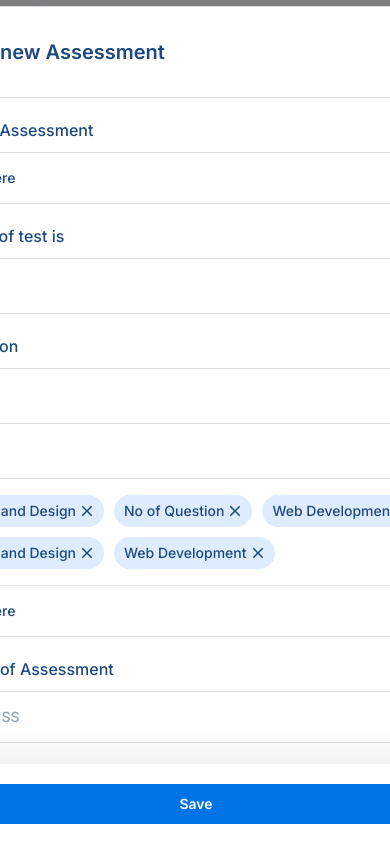
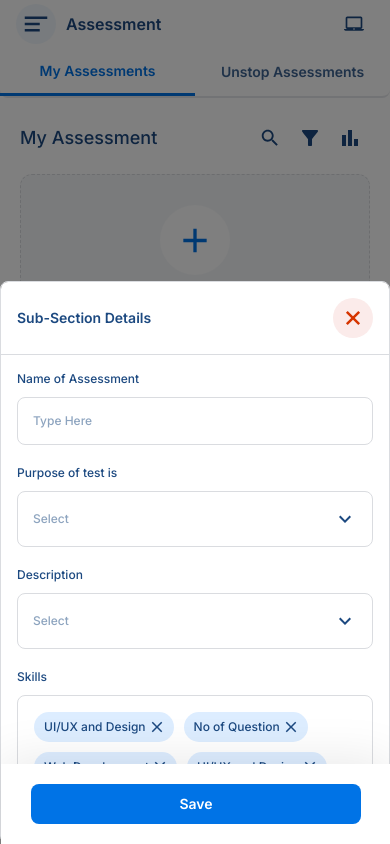
Before and after one commit to shobhit-28/unstop-challenge-1, a React (Vite) app: page / in a window 390 px wide. Both pictures are taken after a click on the button 195 px from the left and 267 px from the top of the page. Built offline with nearby package versions, Linux system fonts and the light colour scheme.

Commit message:
done with responsiveness

```diff
--- a/src/components/addAssessmentForm/addAssessmentForm.jsx
+++ b/src/components/addAssessmentForm/addAssessmentForm.jsx
@@ -4,7 +4,7 @@ import { skillsData } from "../../data/data"
 import classNames from "classnames"
 
 export const AddAssessmentForm = () => {
-    const { isAddAssessmentFormOpen, setIsAddAssessmentFormOpen } = useContext(StateHandlerContext)
+    const { isAddAssessmentFormOpen, setIsAddAssessmentFormOpen, screenWidth } = useContext(StateHandlerContext)
 
     const formRef = useRef()
 
@@ -31,31 +31,45 @@ export const AddAssessmentForm = () => {
         >
 
             {/* form */}
-            <div className={classNames("w-[36.9375rem] bg-white rounded-lg border border-[#DADCE0] max-h-screen overflow-auto fixed bottom-0", {
+            <div className={classNames("w-[36.9375rem] bg-white rounded-lg border border-[#DADCE0] max-h-screen overflow-auto fixed bottom-0",
+                "md:w-[23.4375rem] md:h-5/6",
+                "sm:w-screen sm:h-4/6",
+                {
                     '-mb-[500%] duration-[2s]': !isAddAssessmentFormOpen,
                     'mb-[0]  duration-[.8s]': isAddAssessmentFormOpen,
                 })} ref={formRef}>
 
-                <div className="flex justify-between items-center p-[1.875rem] border-b border-[#DADCE0]">
-                    <p className="text-xl font-semibold">Create new Assessment</p>
+                <div className="
+                flex justify-between items-center p-[1.875rem] border-b border-[#DADCE0]
+                md:p-4
+                ">
+                    <p className="text-xl font-semibold md:text-sm">{screenWidth <= 900 ? 'Sub-Section Details' : 'Create new Assessment'}</p>
                     <button onClick={() => setIsAddAssessmentFormOpen(false)}>
+                        {screenWidth <= 900
+                            ?
+                            <div className="w-10 h-10 flex justify-center items-center bg-[#FBEBEA] rounded-full">
                                 <svg width="30" height="30" viewBox="0 0 30 30" fill="none" xmlns="http://www.w3.org/2000/svg">
+                                    <path d="M9.6967 22.071L15 16.7677L20.3033 22.071L22.0711 20.3033L16.7678 15L22.0711 9.69668L20.3033 7.92891L15 13.2322L9.6967 7.92891L7.92893 9.69668L13.2322 15L7.92893 20.3033L9.6967 22.071Z" fill="#D63500" />
+                                </svg>
+                            </div>
+                            :
+                            <svg className="bg-" width="30" height="30" viewBox="0 0 30 30" fill="none" xmlns="http://www.w3.org/2000/svg">
                                 <path d="M20.3033 22.071L15 16.7677L9.6967 22.071L7.92893 20.3033L13.2322 15L7.92893 9.69668L9.6967 7.92891L15 13.2322L20.3033 7.92891L22.0711 9.69668L16.7678 15L22.0711 20.3033L20.3033 22.071Z" fill="#323232" />
-                        </svg>
+                            </svg>}
                     </button>
                 </div>
 
 
-                <div className="py-5 px-[1.875rem] flex flex-col gap-5 items-start">
+                <div className="py-5 px-[1.875rem] flex flex-col gap-5 items-start md:p-4">
 
                     <div className="w-full flex flex-col gap-[.625rem]">
-                        <p className="text-base font-medium">Name of Assessment</p>
-                        <input disabled type="text" name="" id="" className="p-[0.9375rem] border border-[#DADCE0] rounded-lg w-full bg-white text-sm font-medium" value={'Type Here'} />
+                        <p className="text-base font-medium md:text-xs">Name of Assessment</p>
+                        <input disabled type="text" name="" id="" className="p-[0.9375rem] border border-[#DADCE0] rounded-lg w-full bg-white text-sm font-medium md:text-xs md:text-[#8DA4BF]" value={'Type Here'} />
                     </div>
 
                     <div className="w-full flex flex-col gap-[.625rem]">
-                        <p className="text-base font-medium">Purpose of test is</p>
-                        <div className="p-[0.9375rem] border border-[#DADCE0] rounded-lg w-full bg-white text-sm font-medium flex justify-between items-center">
+                        <p className="text-base font-medium md:text-xs">Purpose of test is</p>
+                        <div className="p-[0.9375rem] border border-[#DADCE0] rounded-lg w-full bg-white text-sm font-medium flex justify-between items-center md:text-xs md:text-[#8DA4BF]">
                             <p className="">Select</p>
                             <svg width="24" height="24" viewBox="0 0 24 24" fill="none" xmlns="http://www.w3.org/2000/svg">
                                 <g clipPath="url(#clip0_0_1682)">
@@ -71,8 +85,8 @@ export const AddAssessmentForm = () => {
                     </div>
 
                     <div className="w-full flex flex-col gap-[.625rem]">
-                        <p className="text-base font-medium">Description</p>
-                        <div className="p-[0.9375rem] border border-[#DADCE0] rounded-lg w-full bg-white text-sm font-medium flex justify-between items-center">
+                        <p className="text-base font-medium md:text-xs">Description</p>
+                        <div className="p-[0.9375rem] border border-[#DADCE0] rounded-lg w-full bg-white text-sm font-medium flex justify-between items-center md:text-xs md:text-[#8DA4BF]">
                             <p className="">Select</p>
                             <svg width="24" height="24" viewBox="0 0 24 24" fill="none" xmlns="http://www.w3.org/2000/svg">
                                 <g clipPath="url(#clip0_0_1682)">
@@ -88,13 +102,13 @@ export const AddAssessmentForm = () => {
                     </div>
 
                     <div className="w-full flex flex-col gap-[.625rem]">
-                        <p className="text-base font-medium">Skills</p>
+                        <p className="text-base font-medium md:text-xs">Skills</p>
                         <div className="border border-[#DADCE0] rounded-lg w-full bg-white text-sm font-medium">
 
                             <div className="flex flex-wrap gap-[.625rem] p-4 border-b">
 
                                 {skillsData.map((skill, index) => (
-                                    <p key={index} className="flex items-center gap-[.125rem] bg-[#DDEDFF] rounded-3xl py-[.375rem] pr-2 pl-[.625rem]">{skill}
+                                    <p key={index} className="flex items-center gap-[.125rem] bg-[#DDEDFF] rounded-3xl py-[.375rem] pr-2 pl-[.625rem] md:text-xs">{skill}
                                         <svg width="18" height="18" viewBox="0 0 18 18" fill="none" xmlns="http://www.w3.org/2000/svg">
                                             <g clipPath="url(#clip0_0_1698)">
                                                 <path d="M14.25 4.8075L13.1925 3.75L9 7.9425L4.8075 3.75L3.75 4.8075L7.9425 9L3.75 13.1925L4.8075 14.25L9 10.0575L13.1925 14.25L14.25 13.1925L10.0575 9L14.25 4.8075Z" fill="#1C4980" />
@@ -110,18 +124,21 @@ export const AddAssessmentForm = () => {
 
                             </div>
 
-                            <input disabled type="text" name="" id="" className="p-[0.9375rem] rounded-lg w-full bg-white text-sm font-medium" value={'Type Here'} />
+                            <input disabled type="text" name="" id="" className="p-[0.9375rem] rounded-lg w-full bg-white text-sm font-medium md:text-xs md:text-[#8DA4BF]" value={'Type Here'} />
                         </div>
                     </div>
 
-                    <div className="w-full flex flex-col gap-[.625rem] mb-20">
+                    <div className="w-full flex flex-col gap-[.625rem] mb-20 md:text-xs">
                         <p className="text-base font-medium">Duration of Assessment</p>
-                        <input disabled type="text" name="" id="" className="p-[0.9375rem] border border-[#DADCE0] rounded-lg w-full bg-white text-sm font-medium text-[#8DA4BF]" value={'HH:MM:SS'} />
+                        <input disabled type="text" name="" id="" className="p-[0.9375rem] border border-[#DADCE0] rounded-lg w-full bg-white text-sm font-medium text-[#8DA4BF] md:text-xs" value={'HH:MM:SS'} />
                     </div>
 
                 </div>
 
-                <div className={classNames("py-5 px-[1.875rem] shadow-[0_-4px_50px_0px_rgba(0,0,0,0.09)] fixed bottom-0 bg-white w-[36.9375rem]", {
+                <div className={classNames("py-5 px-[1.875rem] shadow-[0_-4px_50px_0px_rgba(0,0,0,0.09)] fixed bottom-0 bg-white w-[36.9375rem]",
+                    'md:w-[23.4375rem]',
+                    'sm:w-screen',
+                    {
                         '-mb-[200%] duration-[2s]': !isAddAssessmentFormOpen,
                         'mb-[0] duration-[.8s]': isAddAssessmentFormOpen,
                     })}>
--- a/src/components/assessmentCard/assessmentCard.jsx
+++ b/src/components/assessmentCard/assessmentCard.jsx
@@ -27,6 +27,12 @@ export const AssessmentCard = ({ num }) => {
                                 <path d="M1 0V16" stroke="#DADCE0" />
                             </svg>
                             <p className="flex items-center gap-1">
+                                {screenWidth <= 900
+                                    ?
+                                    <svg width="12" height="13" viewBox="0 0 12 13" fill="none" xmlns="http://www.w3.org/2000/svg">
+                                        <path d="M7.99545 9.12313L8.85996 8.26594L6.60572 6.0117V2.84606H5.39428V6.52034L7.99545 9.12313ZM6 12.5C5.1708 12.5 4.39283 12.3438 3.66609 12.0315C2.93935 11.7192 2.30282 11.2899 1.75648 10.7435C1.21014 10.1972 0.780811 9.5599 0.468486 8.83167C0.156162 8.10344 0 7.32388 0 6.49299C0 5.6621 0.156162 4.88232 0.468486 4.15367C0.780811 3.42501 1.21014 2.79007 1.75648 2.24883C2.30282 1.70759 2.9401 1.28081 3.66833 0.968486C4.39656 0.656162 5.17612 0.5 6.00701 0.5C6.8379 0.5 7.61771 0.657386 8.34643 0.972158C9.07514 1.28693 9.70903 1.71412 10.2481 2.25373C10.7871 2.79333 11.2139 3.42787 11.5283 4.15734C11.8428 4.88681 12 5.6677 12 6.5C12 7.3292 11.8438 8.10717 11.5315 8.83391C11.2192 9.56065 10.7924 10.1972 10.2512 10.7435C9.70993 11.2899 9.07432 11.7192 8.34433 12.0315C7.61434 12.3438 6.8329 12.5 6 12.5ZM6.00727 11.23C7.31584 11.23 8.43011 10.7682 9.35006 9.8446C10.27 8.92099 10.73 7.80369 10.73 6.4927C10.73 5.18171 10.27 4.06684 9.35009 3.1481C8.43016 2.22937 7.3159 1.77 6.00733 1.77C4.69876 1.77 3.58206 2.22937 2.65723 3.1481C1.73241 4.06684 1.27 5.18171 1.27 6.4927C1.27 7.80369 1.7324 8.92099 2.6572 9.8446C3.582 10.7682 4.69869 11.23 6.00727 11.23Z" fill="#8DA4BF" />
+                                    </svg>
+                                    :
                                     <svg width="14" height="14" viewBox="0 0 14 14" fill="none" xmlns="http://www.w3.org/2000/svg">
                                         <g clipPath="url(#clip0_0_568)">
                                             <path d="M11.6667 1.75001H11.0834V0.583344H9.91669V1.75001H4.08335V0.583344H2.91669V1.75001H2.33335C1.69169 1.75001 1.16669 2.27501 1.16669 2.91668V12.25C1.16669 12.8917 1.69169 13.4167 2.33335 13.4167H11.6667C12.3084 13.4167 12.8334 12.8917 12.8334 12.25V2.91668C12.8334 2.27501 12.3084 1.75001 11.6667 1.75001ZM11.6667 12.25H2.33335V4.66668H11.6667V12.25Z" fill="#1C4980" />
@@ -37,7 +43,7 @@ export const AssessmentCard = ({ num }) => {
                                                 <rect width="14" height="14" fill="white" />
                                             </clipPath>
                                         </defs>
-                                </svg>
+                                    </svg>}
                                 <span className="text-[#8DA4BF] text-xs font-medium">20 Apr 2023</span>
                             </p>
                         </div>
@@ -57,7 +63,7 @@ export const AssessmentCard = ({ num }) => {
             </div>
 
             {/* partition */}
-            {screenWidth > 450
+            {screenWidth >= 450
                 &&
                 <svg className="my-4 mx-auto" width="356" height="2" viewBox="0 0 356 2" fill="none" xmlns="http://www.w3.org/2000/svg">
                     <path d="M0 1H356" stroke="#DADCE0" strokeDasharray="3 3" />
@@ -66,7 +72,7 @@ export const AssessmentCard = ({ num }) => {
 
 
             {/* footer section */}
-            <div className="flex justify-between items-center xs:flex-col xs:items-start xs:gap-2">
+            <div className="flex justify-between items-center sm:flex-col sm:items-start sm:gap-2">
 
                 <div className="flex gap-[0.875rem]">
                     <div className="">
@@ -95,6 +101,8 @@ export const AssessmentCard = ({ num }) => {
                             Share
                         </span>
                     </button>
+
+                    <div className="flex gap-1 items-center">
 
                         <div className="flex items-center">
                             {(() => {
@@ -129,9 +137,12 @@ export const AssessmentCard = ({ num }) => {
                                             </>
                                         )
                                     default:
-                                    return <p className="declaration"></p>
+                                        return <p className=""></p>
                                 }
                             })()}
+                        </div>
+
+                        {screenWidth <= 900 && <p className="text-xs font-semibold">+{num === 324090 ? `32,4090` : num}</p>}
                     </div>
 
                 </div>
--- a/src/components/myAssessment/myAssessment.jsx
+++ b/src/components/myAssessment/myAssessment.jsx
@@ -1,9 +1,10 @@
 import { useContext } from "react"
+import classNames from "classnames"
+
+import { BiPlus } from 'react-icons/bi'
 
 import { StateHandlerContext } from "../../context/stateHandlerContext"
-
 import { AssessmentCard } from "../assessmentCard/assessmentCard"
-import classNames from "classnames"
 
 export const MyAssessment = () => {
     const { setIsAddAssessmentFormOpen, screenWidth, isOverViewOpen, setIsOverViewOpen } = useContext(StateHandlerContext)
@@ -11,12 +12,12 @@ export const MyAssessment = () => {
     return (
         <div className={classNames("mt-6 text-[#1C4980] md:mt-0", {
         })}>
-            <div className="flex items-center justify-between">
-                <p className="text-lg mb-4 font-medium">My Assessment</p>
+            <div className="flex items-center justify-between mb-4">
+                <p className="text-lg font-medium">My Assessment</p>
                 {screenWidth <= 900 &&
                     <div className="flex">
 
-                        <div className="w-10 h-10 p-1">
+                        <div className="w-10 h-10 p-1 flex justify-center items-center">
                             <svg width="22" height="22" viewBox="0 0 22 22" fill="none" xmlns="http://www.w3.org/2000/svg">
                                 <g clipPath="url(#clip0_0_1035)">
                                     <path d="M14.2083 12.8333H13.4842L13.2275 12.5858C14.1258 11.5408 14.6667 10.1842 14.6667 8.70833C14.6667 5.4175 11.9992 2.75 8.70833 2.75C5.4175 2.75 2.75 5.4175 2.75 8.70833C2.75 11.9992 5.4175 14.6667 8.70833 14.6667C10.1842 14.6667 11.5408 14.1258 12.5858 13.2275L12.8333 13.4842V14.2083L17.4167 18.7825L18.7825 17.4167L14.2083 12.8333ZM8.70833 12.8333C6.42583 12.8333 4.58333 10.9908 4.58333 8.70833C4.58333 6.42583 6.42583 4.58333 8.70833 4.58333C10.9908 4.58333 12.8333 6.42583 12.8333 8.70833C12.8333 10.9908 10.9908 12.8333 8.70833 12.8333Z" fill="#1C4980" />
@@ -29,7 +30,7 @@ export const MyAssessment = () => {
                             </svg>
                         </div>
 
-                        <div className="w-10 h-10 p-1">
+                        <div className="w-10 h-10 p-1 flex justify-center items-center">
                             <svg width="24" height="24" viewBox="0 0 24 24" fill="none" xmlns="http://www.w3.org/2000/svg">
                                 <g clipPath="url(#clip0_0_1037)">
                                     <path d="M4.25 5.66C4.35 5.79 9.99 12.99 9.99 12.99V19C9.99 19.55 10.44 20 11 20H13.01C13.56 20 14.02 19.55 14.02 19V12.98C14.02 12.98 19.51 5.96 19.77 5.64C20.03 5.32 20 5 20 5C20 4.45 19.55 4 18.99 4H5.01C4.4 4 4 4.48 4 5C4 5.2 4.06 5.44 4.25 5.66Z" fill="#1C4980" />
@@ -42,11 +43,22 @@ export const MyAssessment = () => {
                             </svg>
                         </div>
 
-                        <div className="w-10 h-10 p-1 cursor-pointer" onClick={() => setIsOverViewOpen(!isOverViewOpen)}>
-                            <svg width="20" height="20" viewBox="0 0 20 20" fill="none" xmlns="http://www.w3.org/2000/svg">
-                                <path d="M2 18V7H6V18H2ZM8 18V2H12V18H8ZM14 18V11H18V18H14Z" fill="#0073E6" />
-                            </svg>
-                        </div>
+                        {
+                            isOverViewOpen
+                                ?
+                                <div className="w-10 h-10 p-1 cursor-pointer flex justify-center items-center border rounded-full bg-[#F2F8FE] border-[#0073E6]" onClick={() => setIsOverViewOpen(!isOverViewOpen)}>
+                                    <svg width="20" height="20" viewBox="0 0 20 20" fill="none" xmlns="http://www.w3.org/2000/svg">
+                                        <path d="M2 18V7H6V18H2ZM8 18V2H12V18H8ZM14 18V11H18V18H14Z" fill="#0073E6" />
+                                    </svg>
+                                </div>
+                                :
+                                <div className="w-10 h-10 p-1 cursor-pointer flex justify-center items-center" onClick={() => setIsOverViewOpen(!isOverViewOpen)}>
+                                    <svg width="20" height="20" viewBox="0 0 20 20" fill="none" xmlns="http://www.w3.org/2000/svg">
+                                        <path d="M2 18V7H6V18H2ZM8 18V2H12V18H8ZM14 18V11H18V18H14Z" fill="#1C4980" />
+                                    </svg>
+                                </div>
+                        }
+
 
                     </div>
                 }
@@ -79,8 +91,20 @@ export const MyAssessment = () => {
 
                 <div className="flex gap-[1.875rem] md:flex-col">
                     <AssessmentCard num={0} />
-                    <AssessmentCard num={324} />
+                    {screenWidth >= 900
+                        ?
+                        <AssessmentCard num={324} />
+                        :
+                        Array(5).fill(<AssessmentCard num={324} />)
+                    }
+                    {screenWidth <= 900 && <AssessmentCard num={324090} />}
                 </div>
+
+                {screenWidth <= 900
+                    &&
+                    <button onClick={() => setIsAddAssessmentFormOpen(true)} className="fixed bottom-3 right-3 w-10 h-10 bg-[#0073e6] rounded-full text-white text-3xl flex justify-center items-center">
+                        <BiPlus />
+                    </button>}
 
             </div>
         </div>
--- a/src/components/overview/overview.jsx
+++ b/src/components/overview/overview.jsx
@@ -9,7 +9,7 @@ export const Overview = () => {
 
     return (
         <div className={classNames("md:relative duration-1000", {
-            'md:h-[25rem]': isOverViewOpen,
+            'md:h-[25.5rem]': isOverViewOpen,
             'md:h-0': !isOverViewOpen,
         })}>
             <div className={classNames('text-[#1C4980] overflow-hidden duration-700 md:absolute md:w-[100%]', {
@@ -21,7 +21,7 @@ export const Overview = () => {
 
                     {/* total assessment */}
                     <div className="py-4 px-5 w-[10.125rem] border-r div-1 md:border-r-0 sm:p-2">
-                        <p className="text-sm font-semibold mb-4">Total Assessment</p>
+                        <p className="text-sm font-semibold mb-4">Total {screenWidth <= 306 && <br />} Assessment</p>
                         <div className="flex items-center gap-[0.625rem]">
                             <svg className='w-10 h-10 p-[0.625rem] bg-[#EBE8FD] rounded-lg' width="20" height="20" viewBox="0 0 20 20" fill="none" xmlns="http://www.w3.org/2000/svg">
                                 <g clipPath="url(#clip0_0_483)">
@@ -79,7 +79,7 @@ export const Overview = () => {
                     {/* source */}
                     <div className="py-4 px-5 border-r grow div-3 md:border-r-0 sm:p-2">
                         <p className="text-sm font-semibold mb-4 sm:mb-2">Candidates Source</p>
-                        <div className="flex items-center gap-5 sm:gap-2 sm:flex-col sm:items-start">
+                        <div className="flex items-center gap-5 md:gap-2 sm:flex-col sm:items-start">
 
                             <div className='flex items-center gap-5 sm:gap-2'>
                                 {/* icon */}
@@ -103,7 +103,7 @@ export const Overview = () => {
                             </div>
 
                             {/* partition */}
-                            {screenWidth >= 450 && <svg width="2" height="40" viewBox="0 0 2 40" fill="none" xmlns="http://www.w3.org/2000/svg">
+                            {screenWidth > 450 && <svg width="2" height="40" viewBox="0 0 2 40" fill="none" xmlns="http://www.w3.org/2000/svg">
                                 <path d="M1 0V40" stroke="#DADCE0" />
                             </svg>}
 
@@ -111,7 +111,7 @@ export const Overview = () => {
                                 {/* share */}
                                 <div className="">
                                     <div className="flex items-center gap-1">
-                                        <p className="text-xl font-bold">145</p>
+                                        <p className="text-xl font-bold">{screenWidth<= 900 ? `11,000` : `145`}</p>
                                         <p className="text-xs font-medium text-[#05C165]">+89</p>
                                     </div>
                                     <p className="text-xs font-medium">Social Share</p>
@@ -123,7 +123,7 @@ export const Overview = () => {
                                 {/* unique link */}
                                 <div className="">
                                     <div className="flex items-center gap-1">
-                                        <p className="text-xl font-bold">145</p>
+                                        <p className="text-xl font-bold">{screenWidth<= 900 ? `11,000` : `145`}</p>
                                         <p className="text-xs font-medium text-[#05C165]">+89</p>
                                     </div>
                                     <p className="text-xs font-medium">Unique Link</p>
@@ -134,7 +134,7 @@ export const Overview = () => {
 
                     {/* total assessment */}
                     <div className="py-4 pl-5 pr-[3.125rem] w-[11.75rem] div-4 md:border-l sm:p-2">
-                        <p className="text-sm font-semibold mb-4">Total Purpose</p>
+                        <p className="text-sm font-semibold mb-4">Total {screenWidth <= 306 && <br />} Purpose</p>
                         <div className="flex items-center gap-[0.625rem]">
                             <svg width="40" height="40" viewBox="0 0 40 40" fill="none" xmlns="http://www.w3.org/2000/svg">
                                 <rect width="40" height="40" rx="8" fill="#E5F1FC" />
--- a/src/components/sidebar/sidebar.jsx
+++ b/src/components/sidebar/sidebar.jsx
@@ -22,9 +22,9 @@ export const Sidebar = () => {
     return (
         <div className={isSideBarOpen
             ?
-            'duration-[0.75s] md:ml-0 md:fixed md:bg-black/10 md:h-screen md:w-screen'
+            'duration-[0.75s] md:ml-0 md:fixed md:bg-black/10 md:h-screen md:w-screen z-20'
             :
-            'md:-ml-[500%] duration-[2s] md:fixed md:bg-black/10 md:h-screen md:w-screen'
+            'md:-ml-[500%] duration-[2s] md:fixed md:bg-black/10 md:h-screen md:w-screen z-20'
         }>
             <div
                 className="
--- a/src/context/stateHandlerContext.jsx
+++ b/src/context/stateHandlerContext.jsx
@@ -18,7 +18,7 @@ export const StateHandler = ({ children }) => {
         window.addEventListener('resize', updateWidth);
 
         setIsSideBarOpen(screenWidth > 900)
-        // setIsOverViewOpen(screenWidth > 900)
+        setIsOverViewOpen(screenWidth > 900)
 
         return (() => {
             window.removeEventListener('resize', updateWidth);
```
Lines whose indentation alone changed are shown as unchanged.
